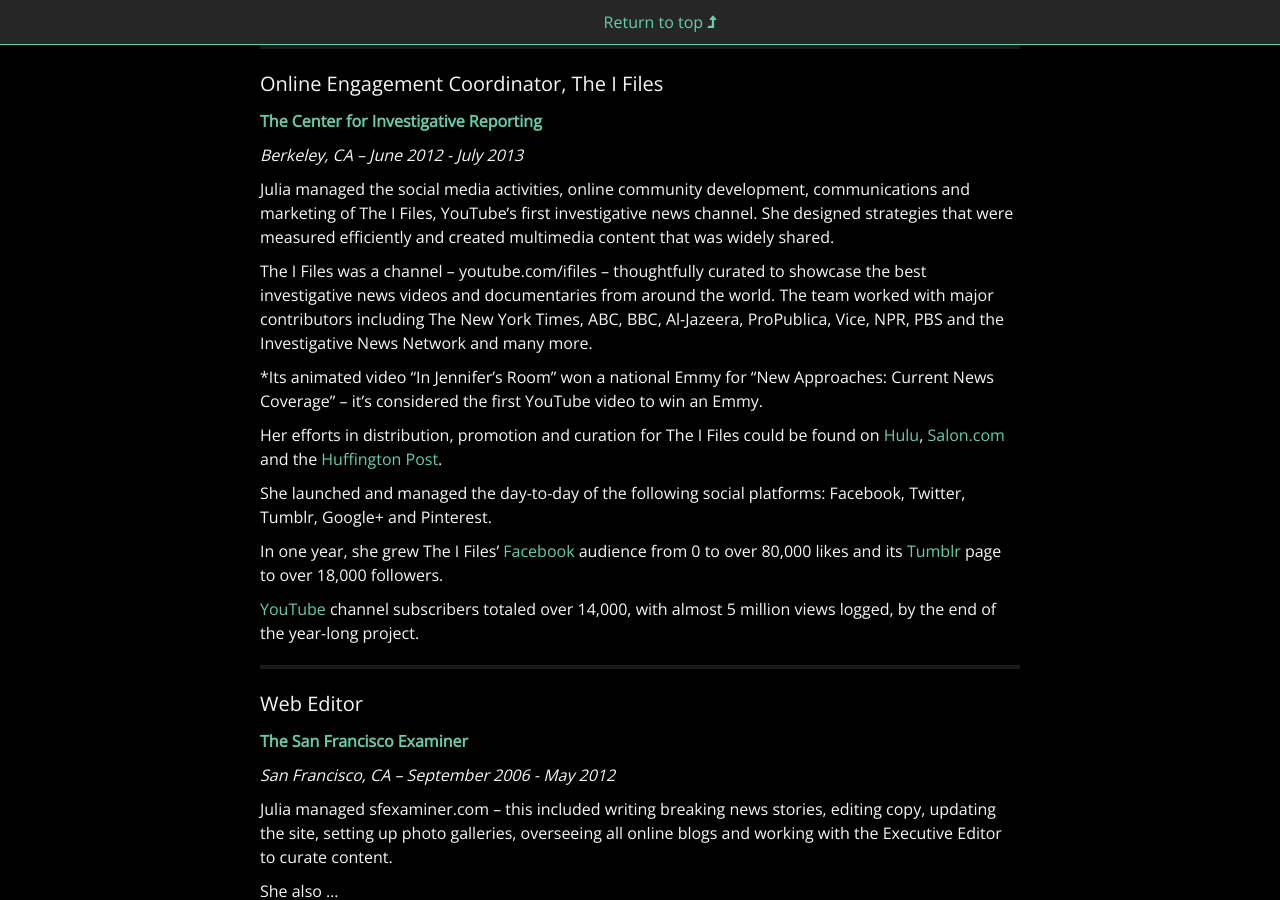
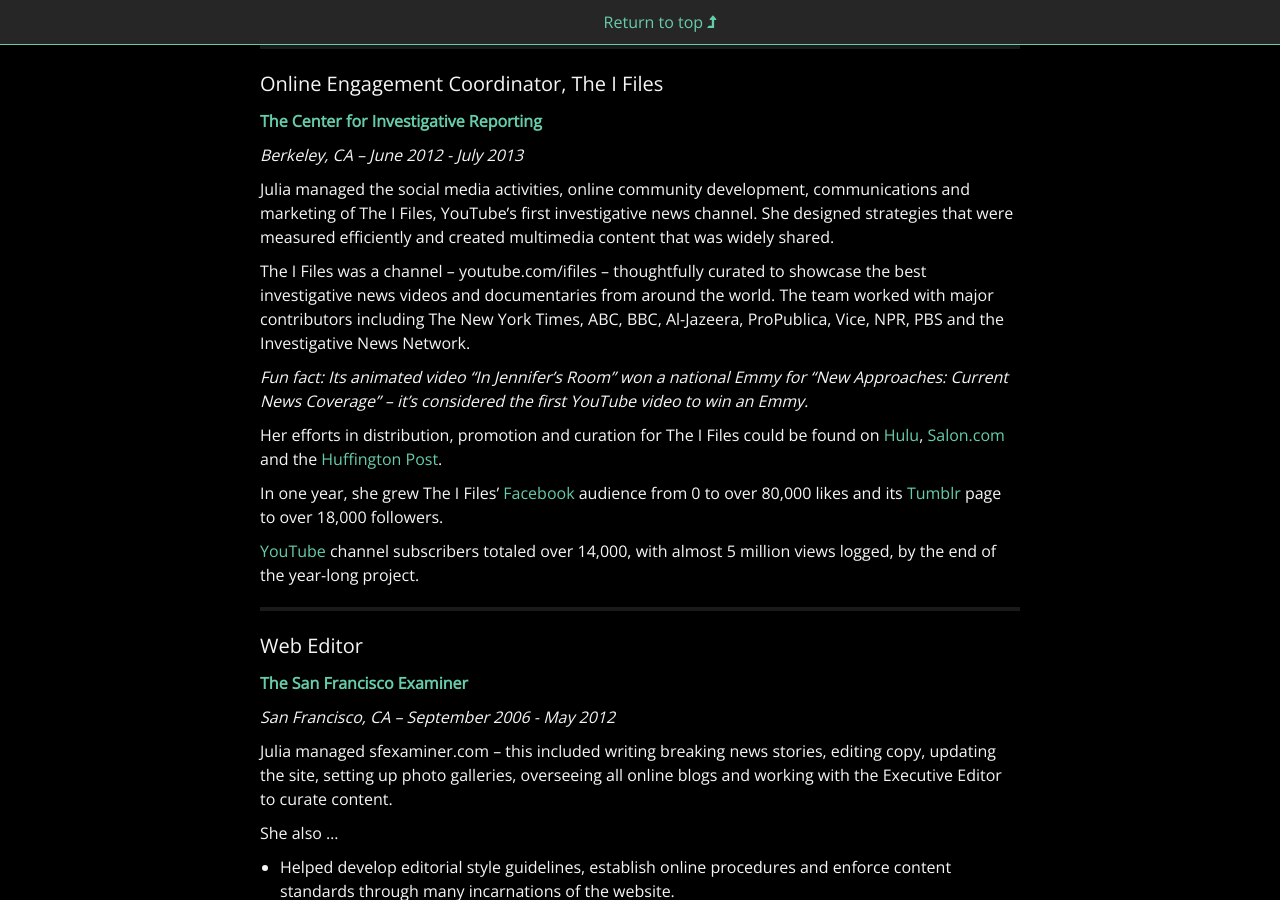
Before and after one commit to juliachanb/juliachanb.github.io, a Jekyll site: the page built from pages/resume.md, in a window 1280 px wide and 900 px high, scrolled down 1110 px. Built offline with Jekyll 4.4.1, drawn with Linux system fonts in a browser that asks for light colours; nearby versions of some CDN libraries; some web fonts are replaced.

Commit message:
edited ifiles description

```diff
--- a/pages/resume.md
+++ b/pages/resume.md
@@ -47,13 +47,11 @@
 
 Julia managed the social media activities, online community development, communications and marketing of The I Files, YouTube's first investigative news channel. She designed strategies that were measured efficiently and created multimedia content that was widely shared.
 
-The I Files was a channel – youtube.com/ifiles – thoughtfully curated to showcase the best investigative news videos and documentaries from around the world. The team worked with major contributors including The New York Times, ABC, BBC, Al-Jazeera, ProPublica, Vice, NPR, PBS and the Investigative News Network and many more.
+The I Files was a channel – youtube.com/ifiles – thoughtfully curated to showcase the best investigative news videos and documentaries from around the world. The team worked with major contributors including The New York Times, ABC, BBC, Al-Jazeera, ProPublica, Vice, NPR, PBS and the Investigative News Network.
 
-*Its animated video "In Jennifer's Room" won a national Emmy for "New Approaches: Current News Coverage" – it's considered the first YouTube video to win an Emmy.
+_Fun fact: Its animated video "In Jennifer's Room" won a national Emmy for "New Approaches: Current News Coverage" – it's considered the first YouTube video to win an Emmy._
 
 Her efforts in distribution, promotion and curation for The I Files could be found on [Hulu](http://cironline.org/blog/post/i-files-hits-hulu-scene-4223), [Salon.com](http://www.salon.com/2013/06/16/top_5_investigative_videos_of_the_week_worlds_worst_charities_exposed_partner/) and the [Huffington Post](http://www.huffingtonpost.com/2013/08/10/hilarious-propaganda-videos_n_3727471.html?utm_hp_ref=world).
-
-She launched and managed the day-to-day of the following social platforms: Facebook, Twitter, Tumblr, Google+ and Pinterest.
 
 In one year, she grew The I Files' [Facebook](https://www.facebook.com/TheIFiles/) audience from 0 to over 80,000 likes and its [Tumblr](http://theifiles.tumblr.com/) page to over 18,000 followers.
 
```
